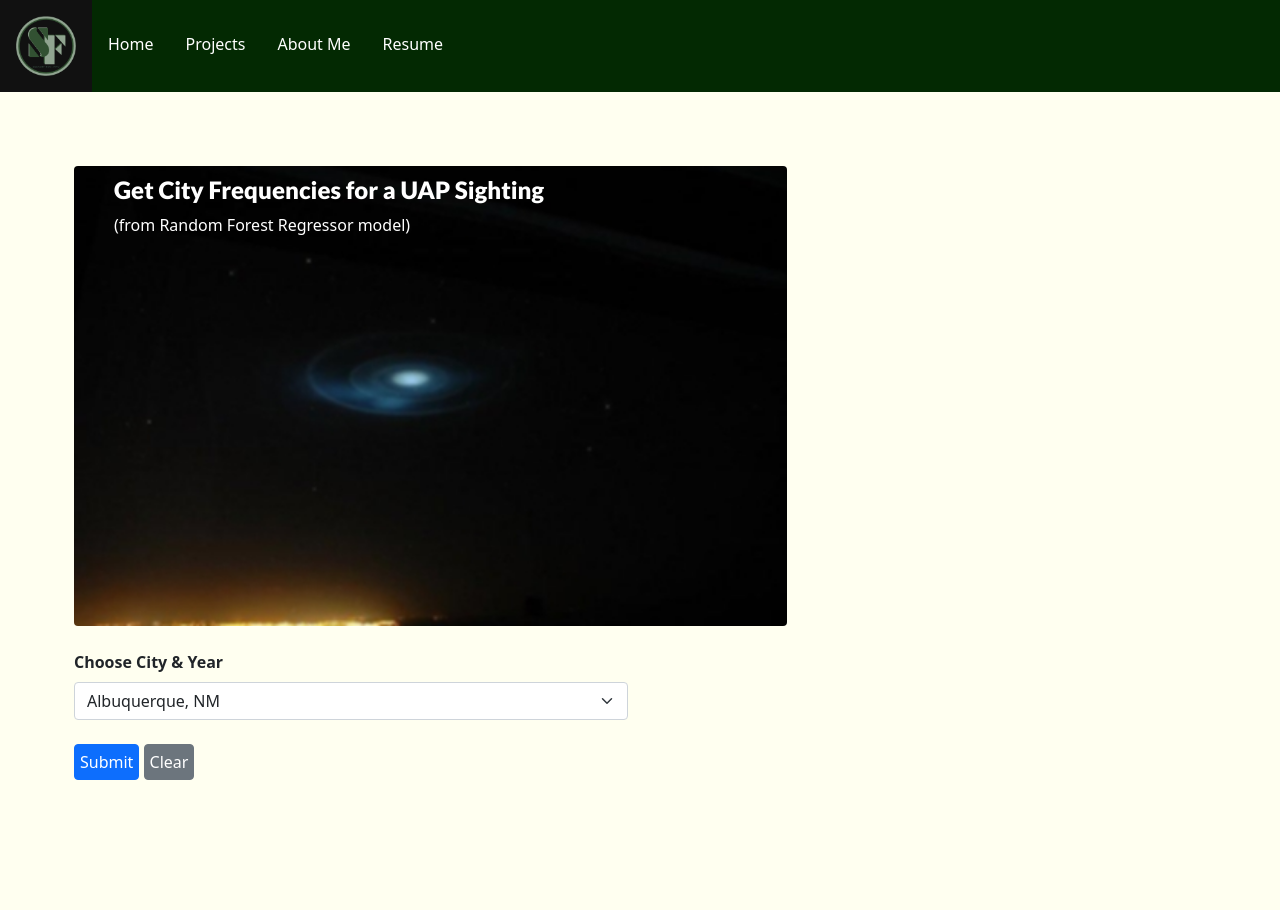
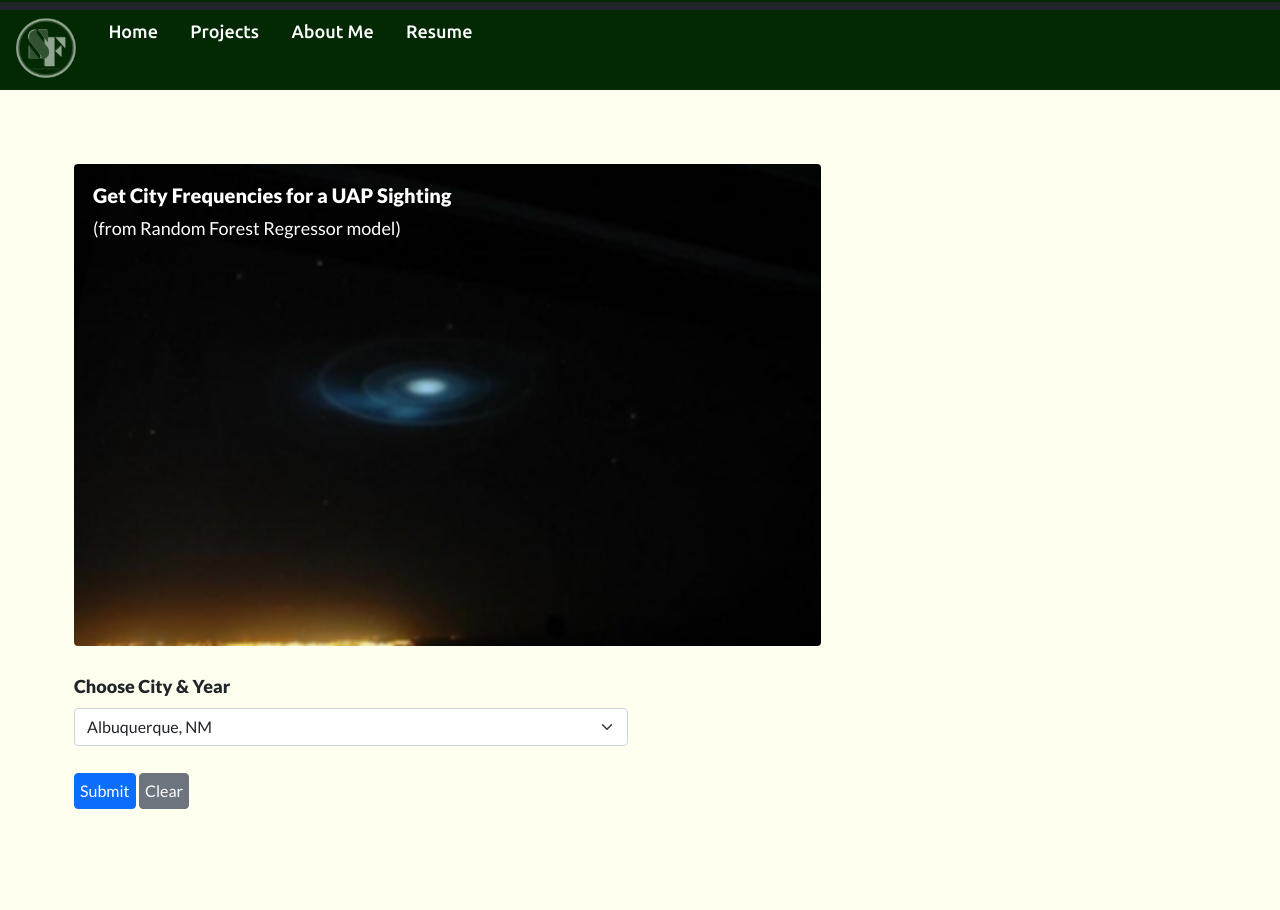
Before and after one commit to melbridges27/ufo_sighting, a Django app: template melsite2/templates/melsite2/projects/dtsc691/preds.html in a window 1280 px wide. Before the commit the page ends 780 px from the top, so only its background shows below. Run offline with Django 3.2, Linux system fonts and the light colour scheme; the template is opened without the code that fills it, so the values that code supplies are empty; some libraries are stand-ins or nearby versions.

Commit message:
more edits

```diff
--- a/melsite2/templates/melsite2/base.html
+++ b/melsite2/templates/melsite2/base.html
@@ -9,6 +9,7 @@
       <meta name="viewport" content="width=device-width, initial-scale=1, shrink-to-fit=no">
 
       <title>Melissa's Website</title>
+  </head>
 
       <link href="{% static '/css/main.css' %}" rel="stylesheet" type="text/css">
       <link href="https://cdn.jsdelivr.net/npm/bootstrap@5.0.2/dist/css/bootstrap.min.css" rel="stylesheet" integrity="sha384-EVSTQN3/azprG1Anm3QDgpJLIm9Nao0Yz1ztcQTwFspd3yD65VohhpuuCOmLASjC" crossorigin="anonymous">
@@ -16,55 +17,69 @@
       <link rel="stylesheet" href="https://cdn.jsdelivr.net/npm/bootstrap-icons@1.3.0/font/bootstrap-icons.css">
       <link rel="preconnect" href="https://fonts.googleapis.com">
       <link rel="preconnect" href="https://fonts.gstatic.com" crossorigin>
-    <link href="https://fonts.googleapis.com/css2?family=Lato:wght@900&display=swap" rel="stylesheet">
+      <link href="https://fonts.googleapis.com/css2?family=Lato:wght@300;400;900&family=Ubuntu:wght@500&display=swap" rel="stylesheet">
   <style>
         h2 {
-        font-family: Lato;
+          font-family: "Lato", sans-serif;
+          font-weight: bold;
           color: #374b42;
         }
         h3 {
-        font-family: Lato;
+          font-family: "Lato", sans-serif;
+          font-weight: bold;
         }
         h4 {
-        font-family: Lato;
+          font-family: "Lato", sans-serif;
+          font-weight: bold;
         }
         h5 {
-        font-family: Lato;
+          font-family: "Lato", sans-serif;
+          font-weight: bold;
         }
+        body {
+          font-family: "Lato", sans-serif;
+          font-size: large;
+        }
+
         ul {
           list-style-type: none;
+          font-family: 'Ubuntu', sans-serif;
+          text-align: center;
           margin: 0;
           padding: 0;
+          padding-top: 2px;
           overflow: hidden;
           background-color: #032902;  /* sometimes you need #333333 */
         }
 
         li {
           float: left;
+          text-align: center;
         }
 
         li a {
           display: block;
           color: white;
           text-align: center;
-        padding: 16px;
+          padding: 12px;
           text-decoration: none;
         }
 
         li a:hover {
-        background-color: #111111;
+          background-color: #000000;
+          color: rgb(136, 186, 94);
         }
   </style>
 
-  </head>
+
     <body>
-    <ul>
-      <li><a href="/home"><img id="logo_pic" src="{% static 'images/logos/logo_sf_clear.png' %}" width="60" height="60"></a></li><p></p>
-      <li><a href="/home">Home</a></li>
-      <li><a href="/projectmenu">Projects</a></li>
-      <li><a href="/about">About Me</a></li>
+      <ul><div class="d-block p-1 bg-dark text-white fs-5.5">
+        <li><a href="/home"><img id="logo_pic" class="img-fluid" src="{% static 'images/logos/logo_sf_clear.png' %}" width="60" height="60"></a></li>
+        <li><a href="/home">&nbsp;&nbsp;Home&nbsp;&nbsp;</a></li>
+        <li><a href="/projectmenu">Projects<span>&nbsp;&nbsp;</a></li>
+        <li><a href="/about">About Me&nbsp;&nbsp;</a></li>
         <li><a href="/resume">Resume</a></li>
-      <p></p>
+      </div>
       </ul>
 
       {% block content %}
--- a/melsite2/templates/melsite2/index.html
+++ b/melsite2/templates/melsite2/index.html
@@ -8,6 +8,6 @@ Home Page
 {% block content %}
 <div class="display_text">
   <img src="{% static 'images/laptophand.png' %}" class="rounded" alt="computer_data" style="width:75%;">
-  <div class="text_inside"><h2>Welcome to SeekerFinds.info</h2></div>
+  <div class="text_inside"><h2><b>Welcome to SeekerFinds.info</b></h2></div>
 </div>
 {% endblock %}
--- a/melsite2/templates/melsite2/projectmenu.html
+++ b/melsite2/templates/melsite2/projectmenu.html
@@ -9,7 +9,7 @@ Project Menu
 <div class="display_text">
     <img src="{% static 'images/laptophand.png' %}" class="rounded" alt="computer_data" style="width:75%;">
     <div class="text_inside"><h3></h3></div><br><br>
-    <h3 style="margin-left:5px; margin-top: 15px">Project Menu</h3>
+    <h3 style="margin-left:5px; margin-top: 15px"><b>Project Menu</b></h3>
     <q>&nbsp;<a href="/dtsc691menu">DTSC691 Project: UFO Sightings</a></q>
     <br><q>&nbsp;<a href="/fars">FARS Project</a></q>
     <br><q>&nbsp;<a href="/fethealth">Fetal Health Classifier</a></q><br><br><br>
--- a/melsite2/templates/melsite2/projects/dtsc691/preds.html
+++ b/melsite2/templates/melsite2/projects/dtsc691/preds.html
@@ -6,12 +6,10 @@ Prediction Request
 {% endblock %}
 
 {% block content %}
-<script src="https://code.jquery.com/jquery-3.6.0.min.js"></script>
-
-<div class="display_text">
-  <img src="{% static 'images/newzealand_sighting_sm.jpg' %}" class="rounded" alt="new_zeal_sighting" style="height:3%; width:63%;">
-  <div class="text_inside" style="color:rgb(255, 255, 255);">
-    <h4>Get City Frequencies for a UAP Sighting</h4><p>(from Random Forest Regressor model)</p>
+<div class="display_text text-wrap">
+  <img src="{% static 'images/newzealand_sighting_sm.jpg' %}" class="rounded" alt="new_zeal_sighting" style="height:3%; width:66%;">
+  <div class="text_inside w-auto p-1 text-wrap" style="color:rgb(255, 255, 255);">
+    <h5>Get City Frequencies for a UAP Sighting</h5><p>(from Random Forest Regressor model)</p>
   </div>
   <br><br>
   <form method="POST" action="/dtsc691/preds/">
@@ -24,14 +22,18 @@ Prediction Request
               <optgroup label="2021">
                 <option value="Albuquerque, NM (2021)">Albuquerque, NM</option>
                 <option value="Auckland, New Zealand (2021)">Auckland, New Zealand</option>
+                <option value="Cairo, Egypt (2021)">Cairo, Egypt</option>
                 <option value="Chicago, IL (2021)">Chicago, IL</option>
+                <option value="Denver, CO (2021)">Denver, CO</option>
+                <option value="Edmonton, Canada (2021)">Edmonton, Canada</option>
                 <option value="Houston, TX (2021)">Houston, TX</option>
                 <option value="Las Vegas, NV (2021)">Las Vegas, NV</option>
                 <option value="London, UK (2021)">London, UK</option>
                 <option value="Los Angeles, CA (2021)">Los Angeles, CA</option>
+                <option value="Memphis, TN (2021)">Memphis, TN</option>
                 <option value="New York City, NY (2021)">New York City, NY</option>
+                <option value="Philadelphia, PA (2021)">Philadelphia, PA</option>
                 <option value="Pittsburgh, PA (2021)">Pittsburgh, PA</option>
-                <option value="Philadelphia, PA (2021)">Philadelphia, PA</option>
                 <option value="Portland, WA (2021)">Portland, WA</option>
                 <option value="Roswell, NM (2021)">Roswell, NM</option>
                 <option value="San Francisco, CA (2021)">San Francisco, CA</option>
@@ -42,18 +44,22 @@ Prediction Request
                 <option value="Washington, DC (2021)">Washington, DC</option>
               </optgroup>
               <optgroup label="2022">
+                <option value="Addis Ababa, Ethiopia (2022)">Addis Ababa, Ethiopia</option>
                 <option value="Albuquerque, NM (2022)">Albuquerque, NM</option>
                 <option value="Auckland, New Zealand (2022)">Auckland, New Zealand</option>
                 <option value="Cancun, Mexico (2022)">Cancun, Mexico</option>
                 <option value="Chicago, IL (2022)">Chicago, IL</option>
-                <option value="New Delhi, India (2022)">New Delhi, India</option>
+                <option value="Denver, CO (2022)">Denver, CO</option>
                 <option value="Dubai, UAE (2022)">Dubai, UAE</option>
+                <option value="Edmonton, Canada (2022)">Edmonton, Canada</option>
                 <option value="Gatineau, Canada (2022)">Gatineau, Canada</option>
                 <option value="Houston, TX (2022)">Houston, TX</option>
                 <option value="Johannesburg, South Africa (2022)">Johannesburg, South Africa</option>
                 <option value="Las Vegas, NV (2022)">Las Vegas, NV</option>
+                <option value="London, UK (2022)">London, UK</option>
                 <option value="Los Angeles, CA (2022)">Los Angeles, CA</option>
-                <option value="London, UK (2022)">London, UK</option>
+                <option value="Memphis, TN (2022)">Memphis, TN</option>
+                <option value="New Delhi, India (2022)">New Delhi, India</option>
                 <option value="New York City, NY (2022)">New York City, NY</option>
                 <option value="Paris, France (2022)">Paris, France</option>
                 <option value="Philadelphia, PA (2022)">Philadelphia, PA</option>
@@ -62,7 +68,7 @@ Prediction Request
                 <option value="Portland, WA (2022)">Portland, WA</option>
                 <option value="Rome, Italy (2022)">Rome, Italy</option>
                 <option value="San Francisco, CA (2022)">San Francisco, CA</option>
-                <option value="Seattle, WA (2022)">Seattle, WA (2022)</option>
+                <option value="Seattle, WA (2022)">Seattle, WA</option>
                 <option value="Sydney, Australia (2022)">Sydney, Australia</option>
                 <option value="Toronto, Canada (2022)">Toronto, Canada</option>
                 <option value="Washington, DC (2022)">Washington, DC</option>
@@ -80,6 +86,7 @@ Prediction Request
 </div>
 
 <!-- this script resets the form via reset button which doesn't do a good job without the js; source is above -->
+<script src="https://code.jquery.com/jquery-3.6.0.min.js"></script>
 <script>
     $("#resetButton").click(function() {
       $("#myForm").trigger("reset");
--- a/melsite2/templates/melsite2/projects/dtsc691menu.html
+++ b/melsite2/templates/melsite2/projects/dtsc691menu.html
@@ -7,9 +7,9 @@ DTSC691 Project Menu
 
 {% block content %}
 
-<div class="container-fluid" style="margin-left:20px; margin-top:30px;color:rgb(8, 8, 8);">
+<div class="container-fluid" style="margin-left:15px; margin-top:30px;color:rgb(8, 8, 8);">
   <h3>DTSC691 Project</h3>
-  <div class="container-fluid" style="margin-left: 10px">
+  <div class="container-fluid p-2" style="margin-left: 10px">
     <b>Project Files</b>
     <br><q> <a href="/dtsc691/dtsc691_jupnotebook">DTSC691 Project Jupyter Notebook</a></q>
     <br><q> <a href="/dtsc691/project_analyses">Project Data Analyses</a></q>
@@ -18,7 +18,6 @@ DTSC691 Project Menu
     <br><q> <a href="/dtsc691/world_cities_map">World Cities (Non-USA) Map of UAP Sightings</a></q>
     <br><q> <a href="/dtsc691/state_heatmap">State Heat Map of UAP Sightings</a></q>
     <br><q> <a href="/dtsc691/preds">Get City Frequencies</a></q>
-
     <br><br><br><br><br><br>
     <button type="button" class="btn btn-outline-secondary btn-sm rounded-2" onclick="history.back ()" style="margin-left: 5px;">Go Back</button>
   </div>
--- a/melsite2/templates/static/css/main.css
+++ b/melsite2/templates/static/css/main.css
@@ -9,7 +9,7 @@ body {
     border: none;
     padding: 0;
     font-size: 16px;
-    color: blue;
+    color: rgb(255, 255, 255);
     cursor: pointer;
  }
 
@@ -49,8 +49,9 @@ body {
 }
 .text_inside {
     position: absolute;
-    top: 20px;
-    left: 50px;
+    top: 25px;
+    left: 25px;
+    width: auto;
     color: #374b42;
 }
 
@@ -66,6 +67,7 @@ body {
 }
 
 /* display the character '»' in a <q> item */
+
 q::before {
     content: "»  ";
     display: inline-block;
@@ -77,7 +79,6 @@ q::before {
 ul {
     list-style-type: none;
     margin: 0;
-    padding: 0;
     overflow: hidden;
     background-color: #333333;
 }
@@ -87,7 +88,7 @@ li {
 }
 
 li a {
-    display: block;
+    display: inline-flex;
     color: white;
     text-align: center;
     padding: 16px;
@@ -95,7 +96,9 @@ li a {
 }
 
 li a:hover {
-    background-color: #111111;
+    background-color: #030c0b;
+    padding-top: 16px;
+    padding-bottom: 16px;
 }
 
 #special-list {
```
Also changed, not shown: melsite2/templates/melsite2/projects/dtsc691/DTSC691ProjectAnalyses.html (+9 -33 lines). Lines whose indentation alone changed are shown as unchanged.
